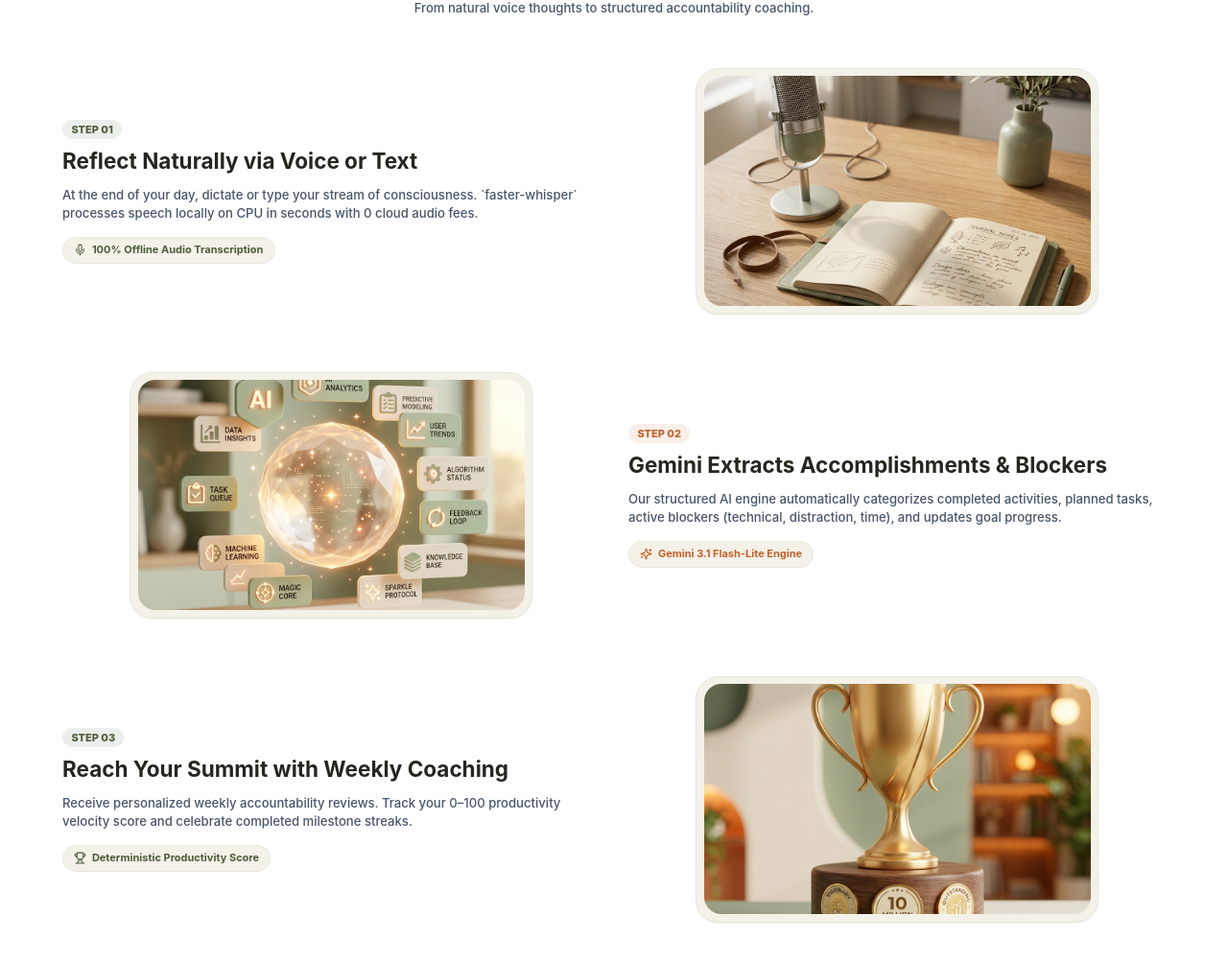
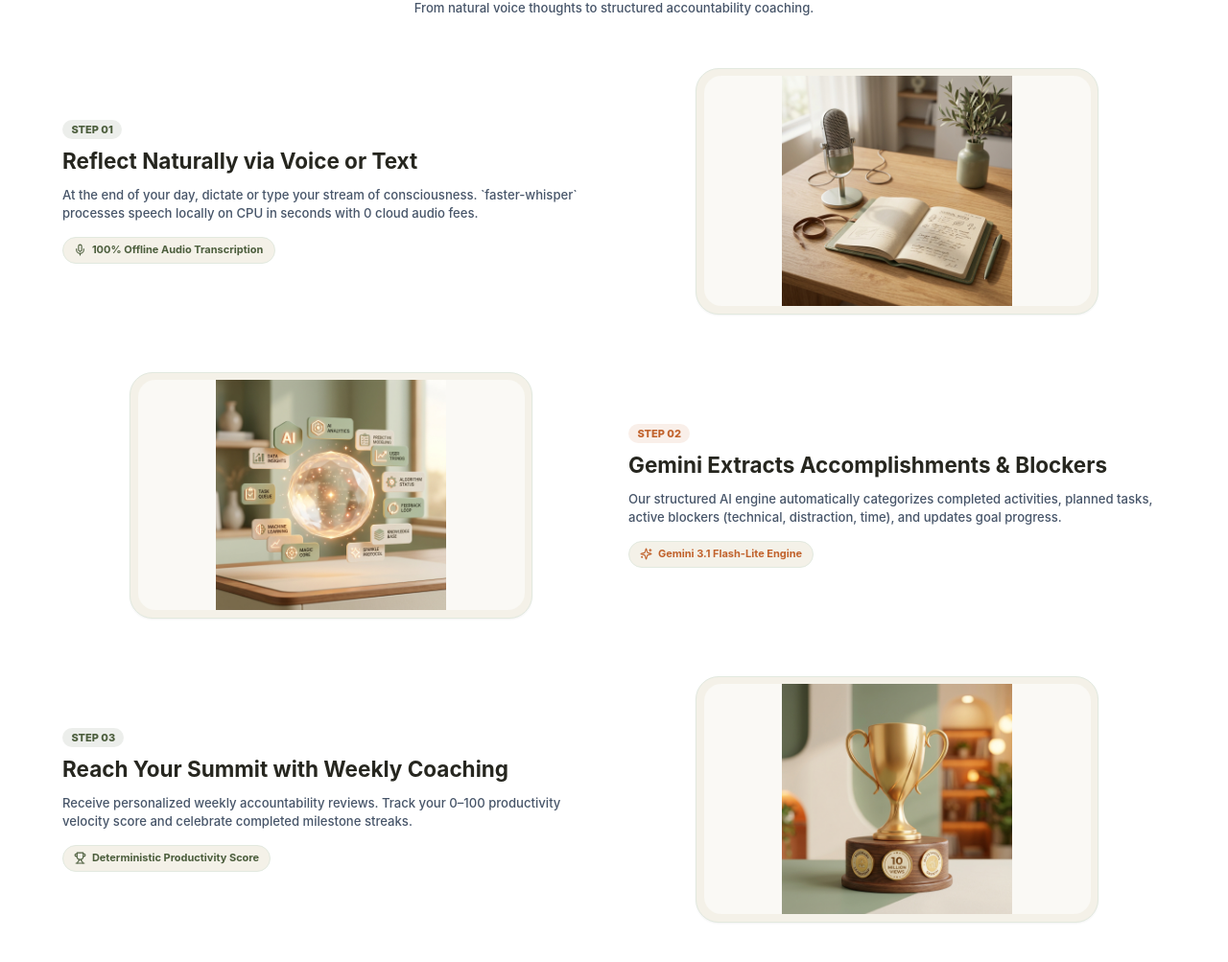
Before and after one commit to farah123455/AI-GOAL-JOURNAL, a React (Vite) app: page / in a window 1280 px wide. Shown: the part 899-1902 px from the top of the page at 96% size. Built offline with nearby package versions, Linux system fonts and the light colour scheme; no server answers.

Commit message:
Fix: Change step image fit from object-cover to object-contain for full uncropped view

```diff
--- a/src/pages/Landing.jsx
+++ b/src/pages/Landing.jsx
@@ -188,7 +188,7 @@ export default function Landing() {
                   <img
                     src="/step_reflection.jpg"
                     alt="Step 1 Reflection"
-                    className="w-full h-56 sm:h-64 object-cover rounded-[18px]"
+                    className="w-full h-56 sm:h-64 object-contain rounded-[18px] bg-[#FAF9F5]"
                   />
                 </div>
               </div>
@@ -201,7 +201,7 @@ export default function Landing() {
                   <img
                     src="/step_ai.jpg"
                     alt="Step 2 AI Extraction"
-                    className="w-full h-56 sm:h-64 object-cover rounded-[18px]"
+                    className="w-full h-56 sm:h-64 object-contain rounded-[18px] bg-[#FAF9F5]"
                   />
                 </div>
               </div>
@@ -246,7 +246,7 @@ export default function Landing() {
                   <img
                     src="/step_trophy.jpg"
                     alt="Step 3 Achievement"
-                    className="w-full h-56 sm:h-64 object-cover rounded-[18px]"
+                    className="w-full h-56 sm:h-64 object-contain rounded-[18px] bg-[#FAF9F5]"
                   />
                 </div>
               </div>
```
